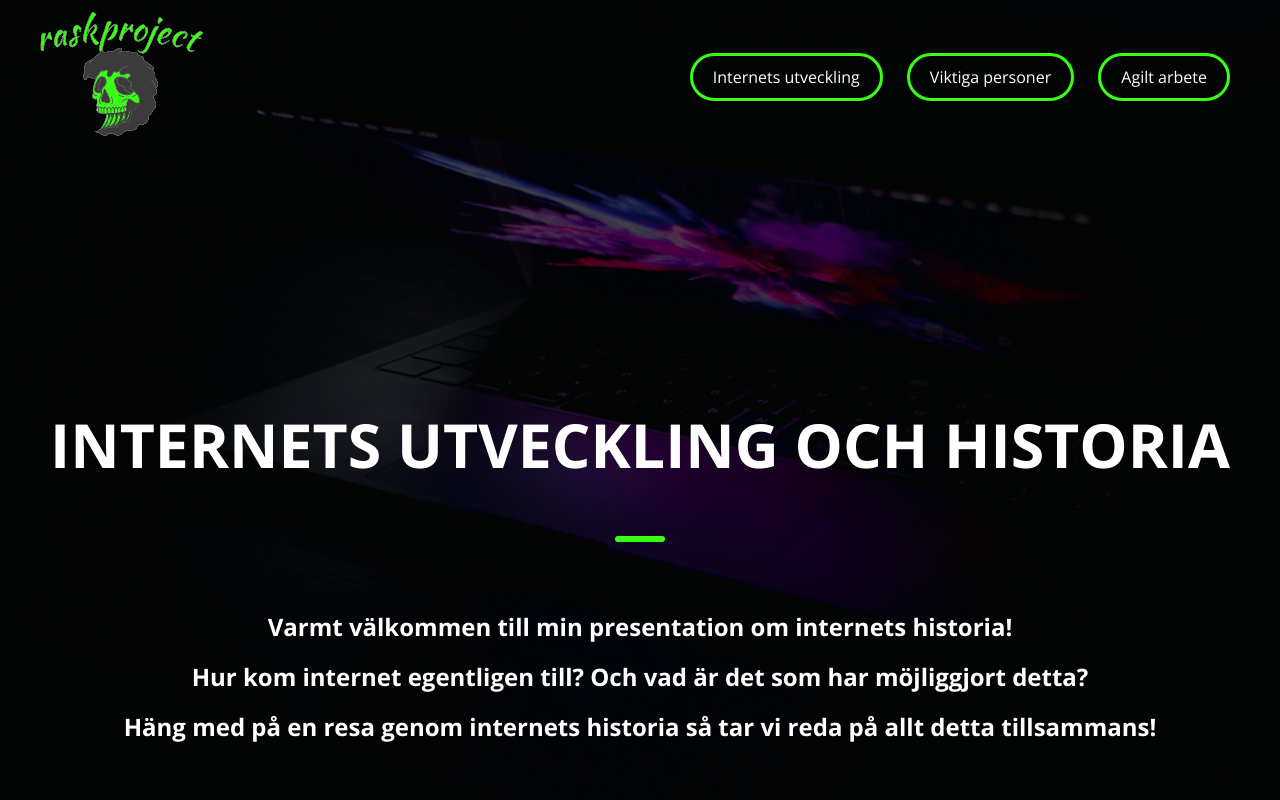
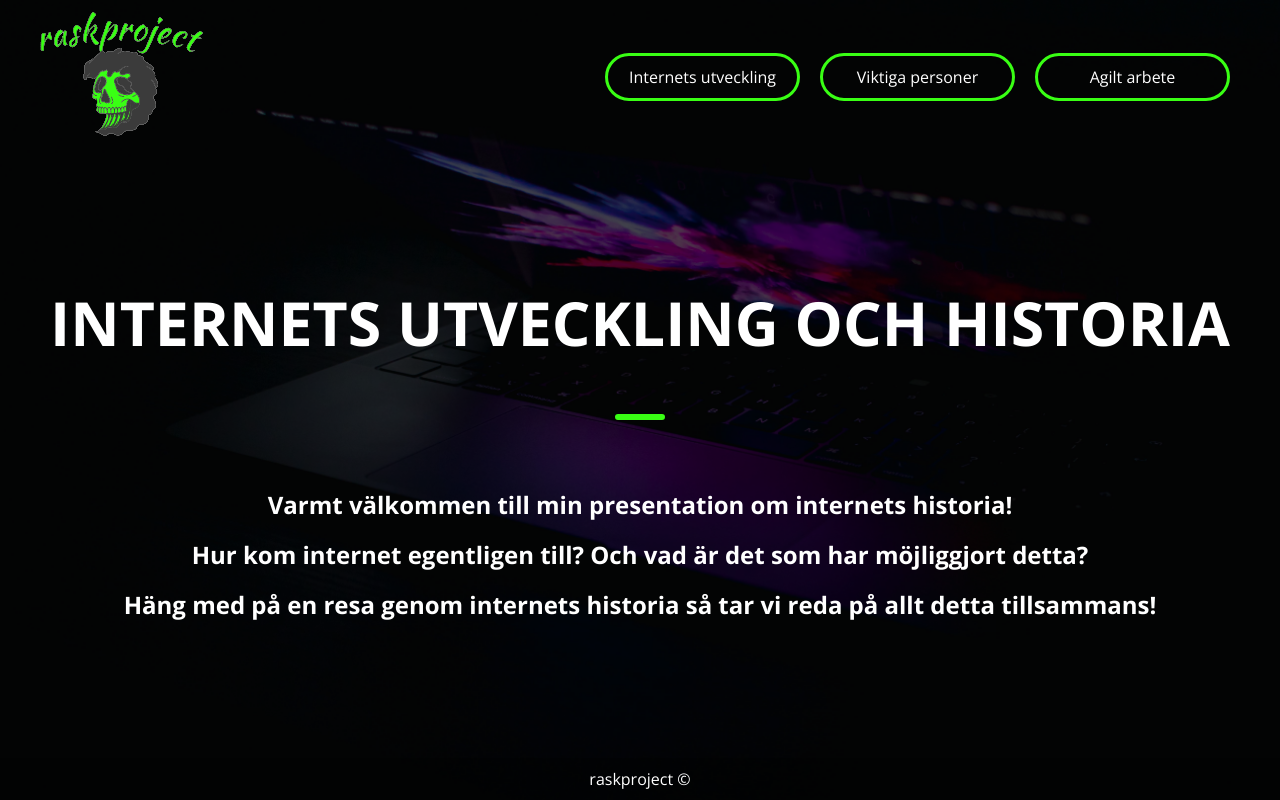
Before and after one commit to williamrask/williamrask, a plain HTML site: page index.html in a window 1280 px wide. Drawn offline with nearby package versions, Linux system fonts and the light colour scheme.

Commit message:
footer done

```diff
--- a/index.html
+++ b/index.html
@@ -15,7 +15,7 @@
             <a href="index.html"><img src="bilder/raskproject-logo-neongreen-copy.png" alt="logo"></a>
             <nav>
                 <a href="utveckling.html">Internets utveckling</a>
-                <a href="personer.html">Viktiga personer</a>
+                <a href="företag.html">Viktiga personer</a>
                 <a href="agilt.html">Agilt arbete</a>
             </nav>
         </div>
@@ -35,5 +35,12 @@
             </section>
         </div>
     </main>
+    <footer>
+        <div class="container">
+            <p>
+                raskproject ©
+            </p>
+        </div>
+    </footer>
 </body>
 </html>
--- a/style.css
+++ b/style.css
@@ -4,7 +4,13 @@
     box-sizing: border-box;
 }
 
+html, body {
+    height: 100%;
+}
+
 body {
+    display: flex;
+    flex-direction: column;
     background-image: url(bilder/start.jpg);
     background-repeat: no-repeat;
     background-size: cover;
@@ -25,17 +31,6 @@ body::before {
     z-index: 0;
 }
 
-header {
-    display: flex;
-    justify-content: center;
-}
-
-main {
-    display: flex;
-    justify-content: center;
-    align-items: center;
-}
-
 .container {
     display: flex;
     width: 100%;
@@ -45,19 +40,53 @@ main {
     align-items: center;
 }
 
+.container img {
+    padding: 12px 0;
+}
+
+header {
+    display: flex;
+    justify-content: center;
+}
+
+nav {
+    display: flex;
+}
+
+nav a {
+    padding: 10px 20px;
+    width: 195px;
+    color: white;
+    font-size: 1rem;
+    text-decoration: none;
+    border: 3px solid #39FF14;
+    border-radius: 60px;
+    transition: ease-in-out .2s;
+    text-align: center;
+    margin: 0 10px;
+}
+
+nav a:hover{
+    background-color: #39FF14;
+    color: white;
+    text-shadow: -3px 2px 6px rgba(0,0,0,0.81);
+}
+
+main {
+    display: flex;
+    justify-content: center;
+    align-items: center;
+    flex: 1;
+}
+
 header .container {
     justify-content: space-between;
-}
-
-.container img {
-    padding: 12px 0;
 }
 
 .hero-section {
     display: flex;
     flex-direction: column;
     align-items: center;
-    margin-top: 250px;
 }
 
 .hero-section h1 {
@@ -83,21 +112,14 @@ strong {
     line-height: 50px;
 }
 
-nav a {
-    padding: 10px 20px;
-    width: 195px;
-    color: white;
-    font-size: 1rem;
-    text-decoration: none;
-    border: 3px solid #39FF14;
-    border-radius: 60px;
-    transition: ease-in-out .2s;
-    text-align: center;
-    margin: 0 10px;
+footer {
+    display: flex;
+    justify-content: center;
+    background-color: #0000005d;
+    z-index: 1;
 }
 
-nav a:hover{
-    background-color: #39FF14;
+footer .container p {
     color: white;
-    text-shadow: -3px 2px 6px rgba(0,0,0,0.81);
+    padding: 10px 0;
 }
```
